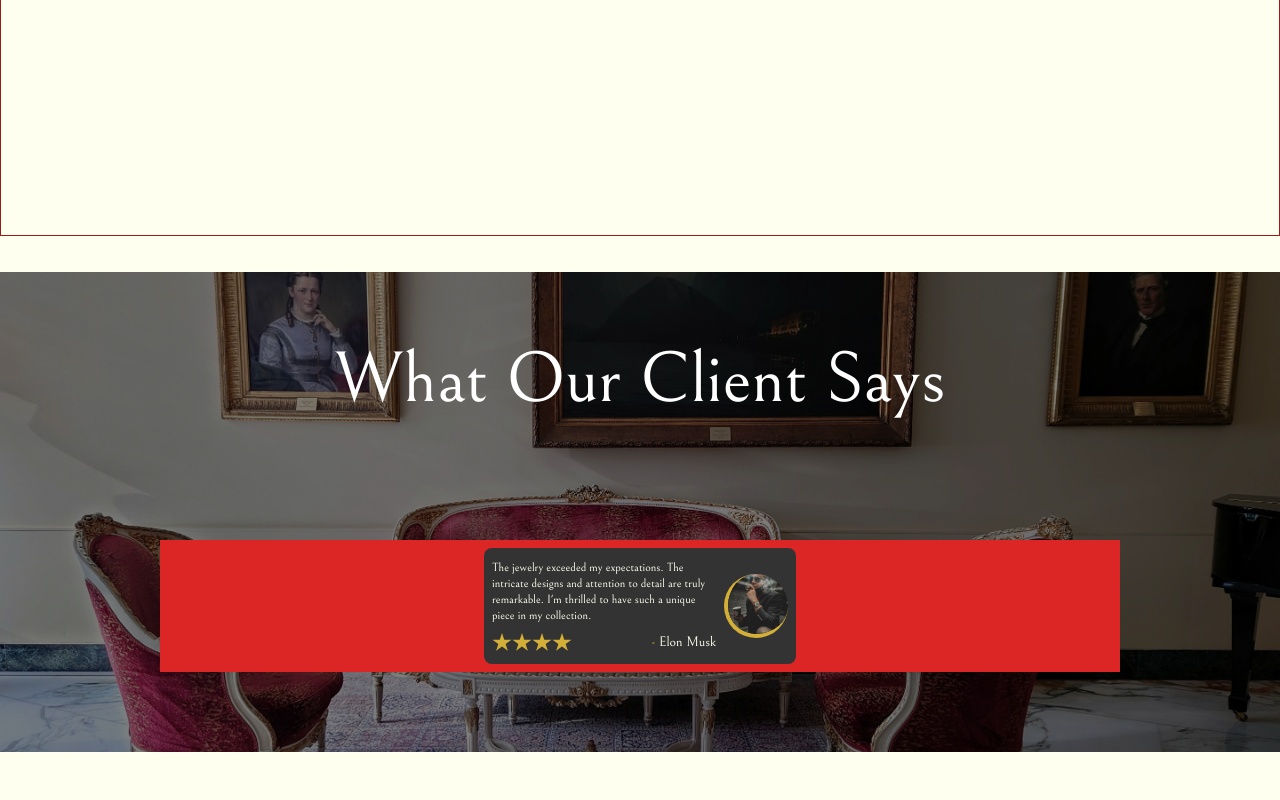
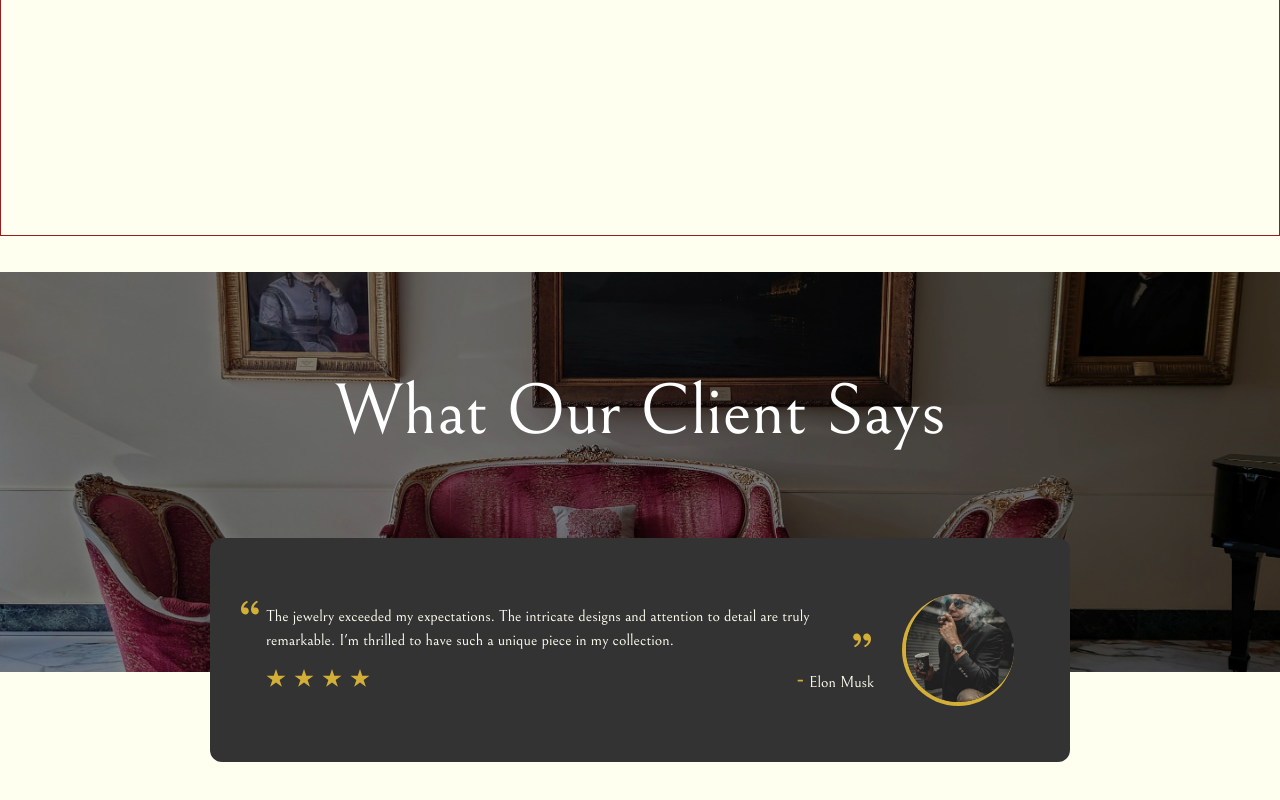
Before and after one commit to pravesh-dev/Jewellery-Shop, a React (Vite) app: page / in a window 1280 px wide. Shown: the part 528-1328 px from the top of the page. Built offline with nearby package versions, Linux system fonts and the light colour scheme.

Commit message:
completed slider

```diff
--- a/src/Components/LandingPage/Feedback.jsx
+++ b/src/Components/LandingPage/Feedback.jsx
@@ -4,12 +4,12 @@ import bgImage from '../../Assets/LandingPage/Feedback/bg-image.jpg'
 
 function FeedBack() {
   return (
-    <section className="w-full relative md:pb-10 md:h-screen">
-      <div className="w-full h-96 lg:h-[30rem]">
+    <section className="w-full relative lg:pb-10 lg:h-[80vh]">
+      <div className="w-full h-96 lg:h-[25rem]">
         <img src={bgImage} loading="lazy" className="w-full h-full object-cover object-center filter brightness-50" alt="background image" />
       </div>
       <div className="w-full flex gap-6 flex-col items-center absolute top-0 left-0 py-16">
-        <h1 className="font-bellefair capitalize text-white text-4xl text-center my-2 md:w-[35rem] md:text-5xl lg:text-7xl lg:w-[50rem] lg:mb-5">
+        <h1 className="font-bellefair capitalize text-white text-4xl text-center my-2 md:w-[35rem] md:text-5xl lg:text-7xl lg:w-[50rem] lg:mt-10">
         what our client says
         </h1>
           <FeedbackSlider />
--- a/src/Components/LandingPage/FeedbackSlider.jsx
+++ b/src/Components/LandingPage/FeedbackSlider.jsx
@@ -1,6 +1,8 @@
 import React, { useState, useEffect } from "react";
 import star from "../../assets/LandingPage/Feedback/star.svg";
 import client1 from "../../Assets/LandingPage/Feedback/client1.jpg";
+import { RiDoubleQuotesL } from "react-icons/ri";
+import { RiDoubleQuotesR } from "react-icons/ri";
 
 function FeedbackSlider() {
   const clients = [
@@ -51,7 +53,7 @@ function FeedbackSlider() {
   };
 
   return (
-    <div className="feedback-slider w-full relative md:mt-10 md:w-[40rem] lg:mt-20 lg:w-[60rem] overflow-hidden bg-red-600 flex justify-center">
+    <div className="feedback-slider w-80 relative md:w-[40rem] lg:mt-14 lg:w-[60rem] overflow-hidden flex justify-center">
       <div
         className="slider-content flex transition-transform duration-1000 ease-in-out"
         style={{
@@ -65,11 +67,11 @@ function FeedbackSlider() {
             className="slide w-full flex-shrink-0 flex items-center justify-center"
             style={{ width: "100%" }}
           >
-            <div className="text-center bg-dark text-accent px-2 py-3 rounded-lg flex justify-center items-center gap-2">
-              <div className="w-56 flex flex-col gap-2">
-                <p className="font-bellefair text-xs text-start">{client.para}</p>
+            <div className="text-center bg-dark text-accent px-3 py-3 rounded-lg flex justify-center items-center gap-2 md:px-4 md:gap-7 lg:p-14 lg:rounded-xl">
+              <div className="w-56 flex flex-col gap-2 md:w-96 lg:w-[38rem]">
+                <p className="font-bellefair text-xs text-start md:text-base relative">{client.para} <RiDoubleQuotesL className="text-secondary absolute -top-2 -left-3 md:-left-4 lg:text-2xl lg:-left-7" /> <RiDoubleQuotesR className="text-secondary absolute bottom-0 right-0 lg:text-2xl" /></p>
                 <div className="flex items-center justify-between w-full">
-                  <div className="flex justify-center md:justify-start">
+                  <div className="flex justify-center md:justify-start md:gap-2">
                     {Array(client.startsCount)
                       .fill(0)
                       .map((_, i) => (
@@ -81,12 +83,12 @@ function FeedbackSlider() {
                         />
                       ))}
                   </div>
-                  <h2 className="text-sm font-bellefair">
-                    <span className="text-secondary">-</span> {client.name}
+                  <h2 className="text-sm font-bellefair md:text-base">
+                    <span className="text-secondary text-3xl">-</span> {client.name}
                   </h2>
                 </div>
               </div>
-              <div className="w-16 h-16 border-l-4 border-b-4 border-secondary rounded-full overflow-hidden flex-shrink-0">
+              <div className="w-16 h-16 border-l-4 border-b-4 border-secondary rounded-full overflow-hidden flex-shrink-0 md:w-28 md:h-28">
                 <img
                   src={client.img}
                   className="w-full h-full object-cover"
```
